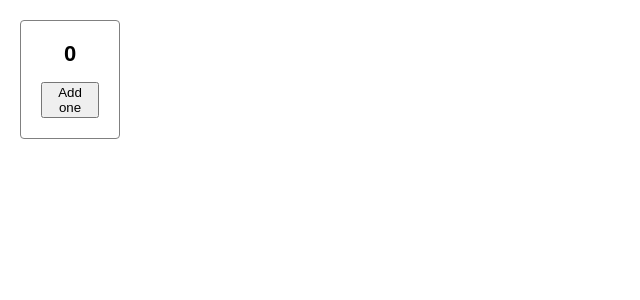
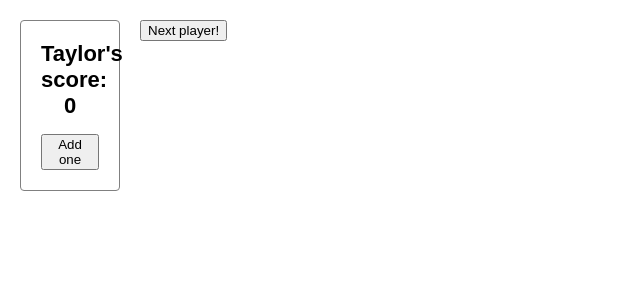
Before and after one commit to Tamanna5092/learning-react, a React (Vite) app: page / in a window 1280 px wide. Shown: the top 300 px of the page, without its empty margins (0-640 px from the left). Built offline with nearby package versions, Linux system fonts and the light colour scheme.

Commit message:
scoreBoard

```diff
--- a/src/App.jsx
+++ b/src/App.jsx
@@ -29,11 +29,12 @@ import MenuEditable from "./components/3/MenuEditable";
 import TravelPlan from "./components/3/TravelPlan";
 import Accordion from "./components/3/Accordion";
 import Counter from "./components/3/Counter";
+import ScoreBoard from "./components/3/ScoreBoard";
 
 function App() {
   return (
     <>
-    <Counter></Counter>
+    <ScoreBoard></ScoreBoard>
     </>
   );
 }
--- a/src/components/3/Counter.jsx
+++ b/src/components/3/Counter.jsx
@@ -1,6 +1,6 @@
 import React, { useState } from 'react'
 
-export default function Counter() {
+export default function Counter({person}) {
  const [score, setScore] = useState(0);
   const [hover, setHover] = useState(false);
 
@@ -15,7 +15,10 @@ export default function Counter() {
       onPointerEnter={() => setHover(true)}
       onPointerLeave={() => setHover(false)}
     >
-      <h1>{score}</h1>
+      {/* <h1>{score}</h1> */}
+       <h1>
+         {person}'s score: {score}
+       </h1>
       <button onClick={() => setScore(score + 1)}>
         Add one
       </button>
--- /dev/null
+++ b/src/components/3/ScoreBoard.jsx
@@ -0,0 +1,26 @@
+import React, { useState } from "react";
+import Counter from "./Counter";
+
+export default function ScoreBoard() {
+  const [isPlayerA, setIsPlayerA] = useState(true);
+  return (
+    <div>
+      {isPlayerA ? <Counter person="Taylor" /> : <Counter person="Sarah" />}
+      {/* {isPlayerA ? (
+        <Counter key={"Taylor"} person="Taylor" />
+      ) : (
+        <Counter key={"Sarah"} person="Sarah" />
+      )} */}
+      {/* {isPlayerA && <Counter person="Taylor"></Counter>}
+      {!isPlayerA && <Counter person="Sarah"></Counter>} */}
+
+      <button
+        onClick={() => {
+          setIsPlayerA(!isPlayerA);
+        }}
+      >
+        Next player!
+      </button>
+    </div>
+  );
+}
```
